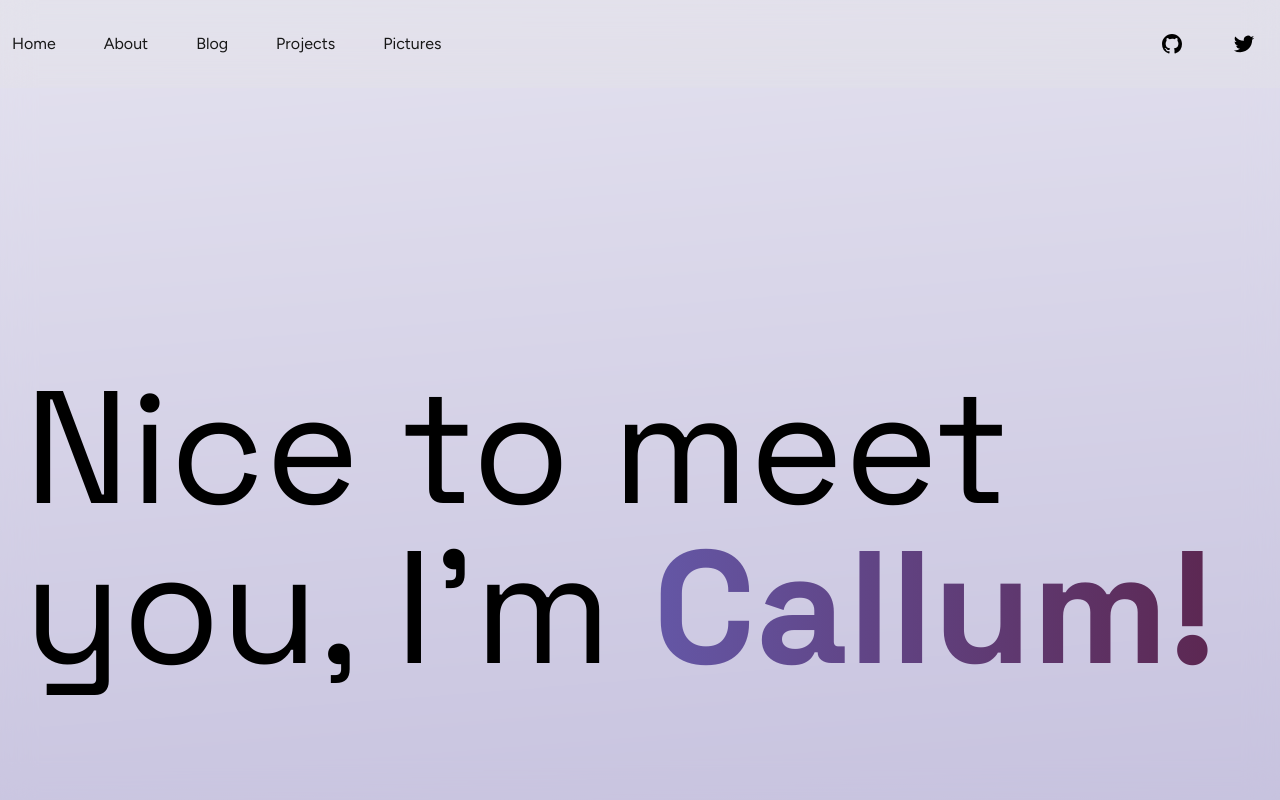
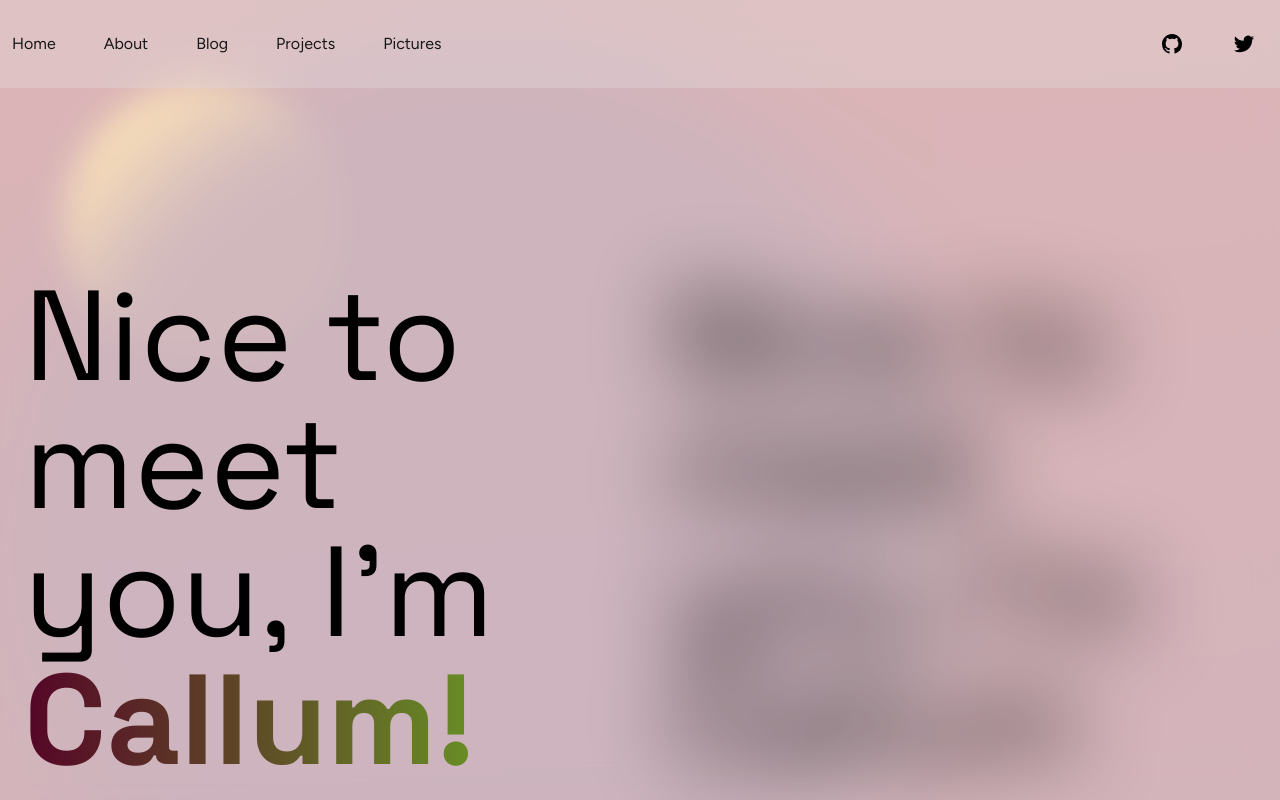
Before and after one commit to Callumk7/personal-blog-portfolio, a Next.js app: page / in a window 1280 px wide. Shown: the top 800 px of the page. Built offline with nearby package versions, Linux system fonts and the light colour scheme.

Commit message:
ongoing random work

```diff
--- a/src/app/globals.css
+++ b/src/app/globals.css
@@ -3,9 +3,9 @@
 @tailwind utilities;
 
 :root {
-	--color-primary: #6457a6;
-	--color-secondary: #5c2751;
-	--color-tertiary: #76e5fc;
-	--color-quaternary: #9dacff;
-	--color-quinary: #4bc0d9;
+	--color-primary: #550527;
+	--color-secondary: #688e26;
+	--color-tertiary: #faa613;
+	--color-quaternary: #f44708;
+	--color-quinary: #a10702;
 }
--- a/src/app/layout.tsx
+++ b/src/app/layout.tsx
@@ -15,9 +15,11 @@ export default function RootLayout({ children }: { children: React.ReactNode })
             <body>
                 <Navbar />
                 {children}
-                <div className="fixed top-0 -z-10 h-full w-full bg-gray-50 bg-opacity-50 backdrop-blur-lg"></div>
+                <div className="fixed top-0 -z-10 h-full w-full bg-white bg-opacity-70 backdrop-blur-lg"></div>
+                <div className="absolute left-16 top-20 -z-20 h-72 w-72 animate-pulse rounded-full bg-tertiary"></div>
+                <div className="absolute left-80 top-[363px] -z-20 h-80 w-80 scale-[3] animate-pulse rounded-full bg-primary blur-lg"></div>
                 <div className="fixed inset-0 -z-30 scale-[3] transform">
-                    <div className="absolute inset-0 animate-background-gradient bg-gradient-to-b from-primary to-white"></div>
+                    <div className="absolute inset-0 animate-background-gradient bg-gradient-to-b from-primary to-quinary"></div>
                 </div>
             </body>
         </html>
--- a/src/app/page.tsx
+++ b/src/app/page.tsx
@@ -13,11 +13,14 @@ export default function Home() {
                         Callum!
                     </span>
                 </h1>
+                <h1 className="p-6 font-grotesk text-title leading-none blur-2xl">
+                    Nice to meet you, I&apos;m Callum
+                </h1>
             </section>
 
             <section className="flex h-screen flex-col content-center justify-items-start">
                 <div className="mx-10 flex w-auto flex-col space-y-4">
-                    <h2 className="text-3xl font-bold">Recent Posts</h2>
+                    <h2 className="animate-color-pulse text-tertiary text-3xl font-bold">Recent Posts</h2>
                     {posts.map((post) => {
                         return <InlinePostCard key={post.slug} post={post} />;
                     })}
--- a/tailwind.config.js
+++ b/tailwind.config.js
@@ -12,7 +12,7 @@ module.exports = {
                 grotesk: ["var(--font-space-grotesk)"],
             },
             fontSize: {
-                title: "10rem",
+                title: "8rem",
             },
             colors: {
                 primary: "var(--color-primary)",
@@ -27,9 +27,15 @@ module.exports = {
                     "50%": { transform: "rotate(179deg)" },
                     "100%": { transform: "rotate(-3deg)" },
                 },
+                "color-pulse": {
+                    "0%": { "background-color": "var(--color-secondary)" },
+                    "50%": { "background-color": "blue" },
+                    "100%": { "background-color": "yellow" },
+                },
             },
             animation: {
                 "background-gradient": "background-rotate 14s ease infinite",
+                "color-pulse": "color-pulse 10s ease-in-out infinite alternate",
             },
         },
     },
```
